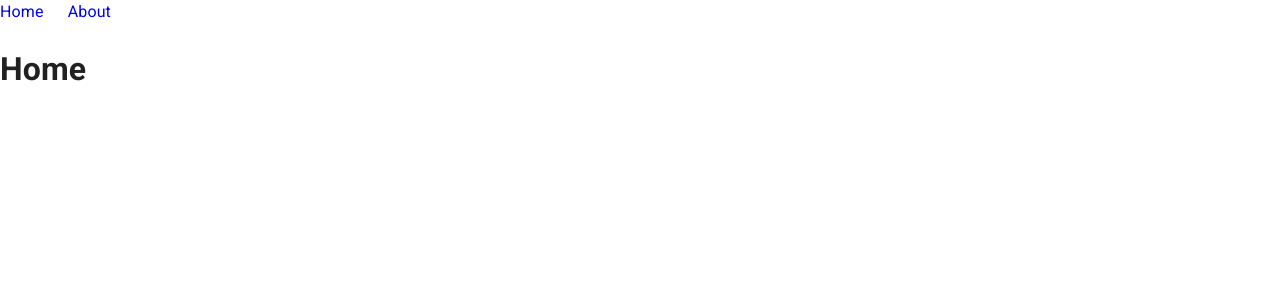
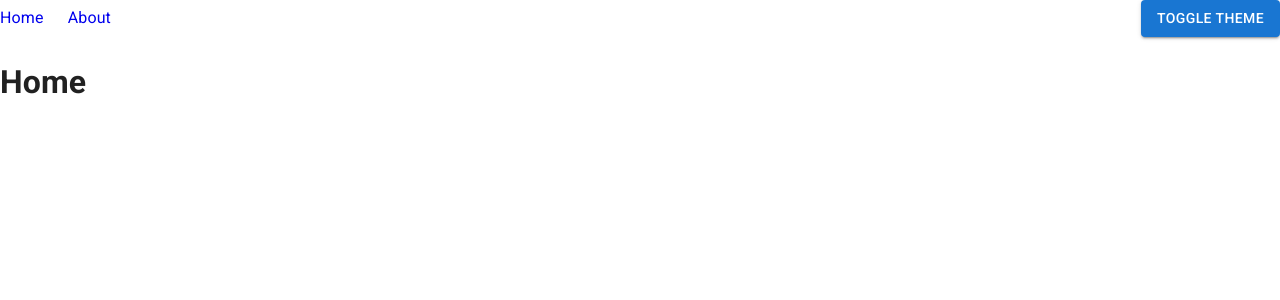
Before and after one commit to jerome-shiftleft/react-template-js, a React (Vite) app: page / in a window 1280 px wide. Shown: the top 300 px of the page. Built offline with nearby package versions, Linux system fonts and the light colour scheme.

Commit message:
toggle theme button align right

```diff
--- a/src/layout/sections/Header.jsx
+++ b/src/layout/sections/Header.jsx
@@ -1,14 +1,16 @@
 import { NavLink } from "react-router-dom";
 import Stack from '@mui/material/Stack';
+import { Button } from "@mui/material";
 
 function Header() {
   return (
     <>
-      <header>
+      <header id="header">
         <nav id="main-nav">
-          <Stack className="nav-links" direction="row" spacing={3}>
+          <Stack className="nav-links" direction="row" spacing={3} alignItems="center">
             <NavLink to="/">Home</NavLink>
             <NavLink to="/about">About</NavLink>
+            <Button className="toggle-theme-btn" variant="contained">Toggle Theme</Button>
           </Stack>
         </nav>
       </header>
--- /dev/null
+++ b/src/sass/_header.scss
@@ -0,0 +1,5 @@
+#header {
+  .toggle-theme-btn {
+    margin-left: auto;
+  }
+}
--- a/src/sass/app.scss
+++ b/src/sass/app.scss
@@ -8,4 +8,5 @@
 @import './utilities';
 @import './functions';
 @import './mixins';
+@import './header';
 @import './style';
```
